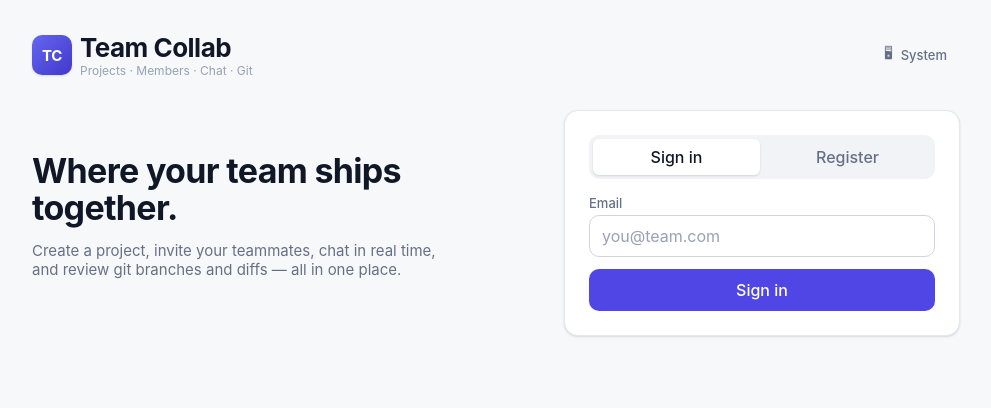
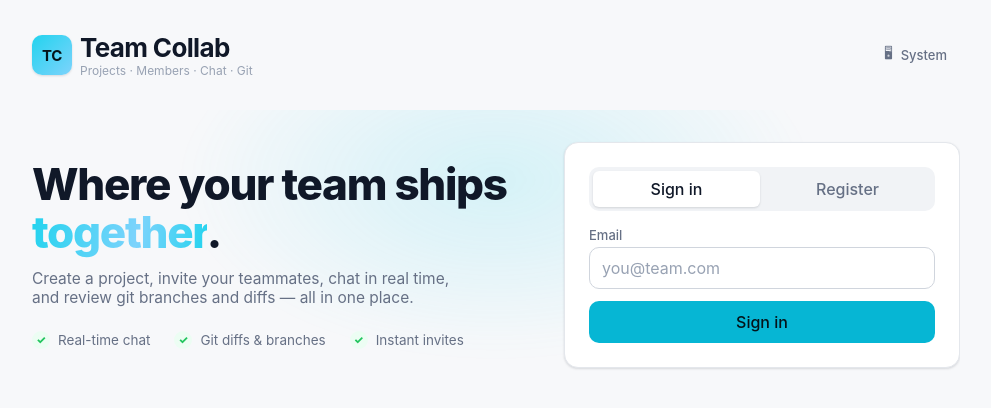
Before and after one commit to koushikmaji31/claude-remote-worker, a React (Vite) app in the folder frontend/: page / in a window 1280 px wide. Shown: the top 408 px of the page, without its empty margins (144-1135 px from the left). Built offline with nearby package versions, Linux system fonts and the light colour scheme.

Commit message:
Redesign landing hero in an agno.com-style dark/premium look
Flip design tokens to dark-first with a cyan brand accent and glow
effects on CTAs; add a gradient-accent hero headline and a
checkmark feature strip. Light theme remains available via the
existing theme toggle.

```diff
--- a/frontend/src/Landing.jsx
+++ b/frontend/src/Landing.jsx
@@ -152,7 +152,7 @@ export default function Landing() {
             <div className="faint">Projects · Members · Chat · Git</div>
           </div>
         </div>
-        <div className="row">
+        <div className="row" style={{ gap: 'var(--sp-5)' }}>
           <ThemeToggle />
           {authed && user && (
             <>
@@ -170,15 +170,25 @@ export default function Landing() {
       </header>
 
       {!authed && (
+        <div className="hero-wrap">
+          <div className="hero-glow" aria-hidden />
           <div className="hero">
             <div>
-            <h1 style={{ fontSize: 34, lineHeight: 1.1 }}>Where your team ships together.</h1>
-            <p className="muted" style={{ fontSize: 15, maxWidth: 420 }}>
+              <h1 className="hero-title">
+                Where your team ships <span className="text-gradient">together</span>.
+              </h1>
+              <p className="muted" style={{ fontSize: 15.5, maxWidth: 420, marginTop: 'var(--sp-3)' }}>
                 Create a project, invite your teammates, chat in real time, and review git branches
                 and diffs — all in one place.
               </p>
+              <div className="feature-strip">
+                <span className="feature-item"><span className="check">✓</span>Real-time chat</span>
+                <span className="feature-item"><span className="check">✓</span>Git diffs &amp; branches</span>
+                <span className="feature-item"><span className="check">✓</span>Instant invites</span>
+              </div>
             </div>
             <AuthForm onAuthed={() => setAuthed(true)} />
+          </div>
         </div>
       )}
 
--- a/frontend/src/styles.css
+++ b/frontend/src/styles.css
@@ -1,39 +1,39 @@
 /* ============================================================
    Team Collab Platform — Design System
-   Owner: agent-e (foundation). Everyone builds on these tokens.
-   Light + dark aware. Do not hardcode colors in components —
-   use the CSS variables below.
+   Owner: dynamic per-task claim (see docs/TEAM_NORMS.md). Everyone
+   builds on these tokens. Dark-forward, light available via toggle.
+   Do not hardcode colors in components — use the CSS variables below.
    ============================================================ */
 
 :root {
-  /* Brand */
-  --brand-500: #6366f1;
-  --brand-600: #4f46e5;
-  --brand-700: #4338ca;
-  --brand-soft: #eef2ff;
+  /* Brand — electric cyan, agno-style */
+  --brand-500: #22d3ee;
+  --brand-600: #06b6d4;
+  --brand-700: #0e7490;
+  --brand-soft: rgba(34, 211, 238, 0.12);
 
-  /* Neutral surfaces (light) */
-  --bg: #f7f8fa;
-  --bg-elevated: #ffffff;
-  --surface: #ffffff;
-  --surface-2: #f1f3f6;
-  --border: #e4e7ec;
-  --border-strong: #d0d5dd;
+  /* Neutral surfaces (dark, default) */
+  --bg: #08090b;
+  --bg-elevated: #131318;
+  --surface: #131318;
+  --surface-2: #1b1c22;
+  --border: #26272f;
+  --border-strong: #34363f;
 
   /* Text */
-  --text: #101828;
-  --text-muted: #667085;
-  --text-faint: #98a2b3;
-  --text-on-brand: #ffffff;
+  --text: #f5f6f7;
+  --text-muted: #a1a1aa;
+  --text-faint: #6b6c76;
+  --text-on-brand: #04141a;
 
   /* Semantic */
-  --success: #12b76a;
-  --success-soft: #ecfdf3;
-  --warning: #f79009;
-  --warning-soft: #fffaeb;
-  --danger: #f04438;
-  --danger-soft: #fef3f2;
-  --info: #2e90fa;
+  --success: #22c55e;
+  --success-soft: rgba(34, 197, 94, 0.12);
+  --warning: #f59e0b;
+  --warning-soft: rgba(245, 158, 11, 0.12);
+  --danger: #f43f5e;
+  --danger-soft: rgba(244, 63, 94, 0.12);
+  --info: #38bdf8;
 
   /* Radius */
   --r-sm: 6px;
@@ -43,9 +43,10 @@
   --r-pill: 999px;
 
   /* Shadow */
-  --shadow-sm: 0 1px 2px rgba(16, 24, 40, 0.06), 0 1px 3px rgba(16, 24, 40, 0.08);
-  --shadow-md: 0 4px 8px -2px rgba(16, 24, 40, 0.08), 0 2px 4px -2px rgba(16, 24, 40, 0.05);
-  --shadow-lg: 0 12px 24px -6px rgba(16, 24, 40, 0.12), 0 4px 8px -4px rgba(16, 24, 40, 0.06);
+  --shadow-sm: 0 1px 2px rgba(0, 0, 0, 0.4);
+  --shadow-md: 0 4px 12px rgba(0, 0, 0, 0.45);
+  --shadow-lg: 0 16px 32px rgba(0, 0, 0, 0.55);
+  --glow-brand: 0 0 0 1px rgba(34, 211, 238, 0.4), 0 0 24px rgba(34, 211, 238, 0.25);
 
   /* Spacing scale */
   --sp-1: 4px;
@@ -57,49 +58,71 @@
   --sp-8: 48px;
 
   /* Typography */
-  --font: -apple-system, BlinkMacSystemFont, 'Segoe UI', Roboto, Inter, sans-serif;
+  --font: 'Inter', -apple-system, BlinkMacSystemFont, 'Segoe UI', Roboto, sans-serif;
   --mono: 'SF Mono', ui-monospace, 'Cascadia Code', Menlo, monospace;
 
-  --ring: 0 0 0 3px rgba(99, 102, 241, 0.35);
+  --ring: 0 0 0 3px rgba(34, 211, 238, 0.35);
 }
 
-/* Follow OS setting unless the user forced a theme via [data-theme] */
-@media (prefers-color-scheme: dark) {
+/* Light palette — explicit opt-in via toggle, or OS preference when unset */
+@media (prefers-color-scheme: light) {
   :root:not([data-theme='light']):not([data-theme='dark']) {
-    --bg: #0b0d12;
-    --bg-elevated: #14171f;
-    --surface: #14171f;
-    --surface-2: #1c2029;
-    --border: #262b36;
-    --border-strong: #333a47;
-    --text: #f2f4f7;
-    --text-muted: #98a2b3;
-    --text-faint: #667085;
-    --brand-soft: #1e1b3a;
-    --success-soft: #052e1a;
-    --warning-soft: #2e1e05;
-    --danger-soft: #331512;
-    --shadow-sm: 0 1px 2px rgba(0, 0, 0, 0.4);
-    --shadow-md: 0 4px 12px rgba(0, 0, 0, 0.45);
-    --shadow-lg: 0 16px 32px rgba(0, 0, 0, 0.55);
+    --bg: #f7f8fa;
+    --bg-elevated: #ffffff;
+    --surface: #ffffff;
+    --surface-2: #f1f3f6;
+    --border: #e4e7ec;
+    --border-strong: #d0d5dd;
+    --text: #101828;
+    --text-muted: #667085;
+    --text-faint: #98a2b3;
+    --text-on-brand: #04141a;
+    --brand-soft: #eef2ff;
+    --success-soft: #ecfdf3;
+    --warning-soft: #fffaeb;
+    --danger-soft: #fef3f2;
+    --shadow-sm: 0 1px 2px rgba(16, 24, 40, 0.06), 0 1px 3px rgba(16, 24, 40, 0.08);
+    --shadow-md: 0 4px 8px -2px rgba(16, 24, 40, 0.08), 0 2px 4px -2px rgba(16, 24, 40, 0.05);
+    --shadow-lg: 0 12px 24px -6px rgba(16, 24, 40, 0.12), 0 4px 8px -4px rgba(16, 24, 40, 0.06);
   }
 }
 
-/* Explicit dark override (theme toggle) */
+/* Explicit light override (theme toggle) */
+:root[data-theme='light'] {
+  --bg: #f7f8fa;
+  --bg-elevated: #ffffff;
+  --surface: #ffffff;
+  --surface-2: #f1f3f6;
+  --border: #e4e7ec;
+  --border-strong: #d0d5dd;
+  --text: #101828;
+  --text-muted: #667085;
+  --text-faint: #98a2b3;
+  --text-on-brand: #04141a;
+  --brand-soft: #eef2ff;
+  --success-soft: #ecfdf3;
+  --warning-soft: #fffaeb;
+  --danger-soft: #fef3f2;
+  --shadow-sm: 0 1px 2px rgba(16, 24, 40, 0.06), 0 1px 3px rgba(16, 24, 40, 0.08);
+  --shadow-md: 0 4px 8px -2px rgba(16, 24, 40, 0.08), 0 2px 4px -2px rgba(16, 24, 40, 0.05);
+  --shadow-lg: 0 12px 24px -6px rgba(16, 24, 40, 0.12), 0 4px 8px -4px rgba(16, 24, 40, 0.06);
+}
+
+/* Explicit dark override (theme toggle) — same as :root default */
 :root[data-theme='dark'] {
-  --bg: #0b0d12;
-  --bg-elevated: #14171f;
-  --surface: #14171f;
-  --surface-2: #1c2029;
-  --border: #262b36;
-  --border-strong: #333a47;
-  --text: #f2f4f7;
-  --text-muted: #98a2b3;
-  --text-faint: #667085;
-  --brand-soft: #1e1b3a;
-  --success-soft: #052e1a;
-  --warning-soft: #2e1e05;
-  --danger-soft: #331512;
+  --bg: #08090b;
+  --bg-elevated: #131318;
+  --surface: #131318;
+  --surface-2: #1b1c22;
+  --border: #26272f;
+  --border-strong: #34363f;
+  --text: #f5f6f7;
+  --text-muted: #a1a1aa;
+  --text-faint: #6b6c76;
+  --brand-soft: rgba(34, 211, 238, 0.12);
+  --success-soft: rgba(34, 197, 94, 0.12);
+  --warning-soft: rgba(245, 158, 11, 0.12);
+  --danger-soft: rgba(244, 63, 94, 0.12);
   --shadow-sm: 0 1px 2px rgba(0, 0, 0, 0.4);
   --shadow-md: 0 4px 12px rgba(0, 0, 0, 0.45);
   --shadow-lg: 0 16px 32px rgba(0, 0, 0, 0.55);
@@ -129,10 +152,14 @@ body {
 .grow { flex: 1; }
 
 /* ---------- Typography ---------- */
-h1 { font-size: 26px; font-weight: 700; letter-spacing: -0.02em; margin: 0; }
+h1 { font-size: 26px; font-weight: 750; letter-spacing: -0.025em; margin: 0; }
 h2 { font-size: 16px; font-weight: 650; margin: 0 0 var(--sp-3); letter-spacing: -0.01em; }
 .muted { color: var(--text-muted); font-size: 13px; }
 .faint { color: var(--text-faint); font-size: 12px; }
+.text-gradient {
+  background: linear-gradient(100deg, var(--brand-500), #7dd3fc 60%, var(--brand-500));
+  -webkit-background-clip: text; background-clip: text; color: transparent;
+}
 
 /* ---------- Card ---------- */
 .card {
@@ -184,7 +211,7 @@ textarea { resize: vertical; min-height: 72px; }
   transition: background 0.15s, transform 0.05s, box-shadow 0.15s, border-color 0.15s;
   white-space: nowrap;
 }
-.btn:hover { background: var(--brand-700); }
+.btn:hover { background: var(--brand-500); box-shadow: var(--glow-brand); }
 .btn:active { transform: translateY(1px); }
 .btn:focus-visible { outline: none; box-shadow: var(--ring); }
 .btn:disabled { opacity: 0.55; cursor: not-allowed; }
@@ -291,19 +318,45 @@ hr { border: none; border-top: 1px solid var(--border); margin: var(--sp-4) 0; }
 .git-diff .del { color: var(--danger); background: var(--danger-soft); display: block; }
 .git-diff .hunk { color: var(--info); display: block; }
 
-/* ---------- Landing / Auth (owner: agent-e) ---------- */
+/* ---------- Landing / Auth ---------- */
 .brand-mark {
   width: 40px; height: 40px; border-radius: var(--r-md);
   display: inline-flex; align-items: center; justify-content: center;
-  font-weight: 750; color: #fff; font-size: 15px; letter-spacing: -0.02em;
-  background: linear-gradient(135deg, var(--brand-500), var(--brand-700));
+  font-weight: 750; color: #04141a; font-size: 15px; letter-spacing: -0.02em;
+  background: linear-gradient(135deg, var(--brand-500), #7dd3fc);
   box-shadow: var(--shadow-sm);
 }
+.nav-links { display: flex; gap: var(--sp-5); align-items: center; }
+.nav-links a { color: var(--text-muted); font-size: 14px; font-weight: 550; }
+.nav-links a:hover { color: var(--text); text-decoration: none; }
+
+.hero-wrap { position: relative; overflow: hidden; }
+.hero-glow {
+  position: absolute; top: -180px; left: 50%; transform: translateX(-50%);
+  width: 900px; height: 500px; pointer-events: none; z-index: 0;
+  background: radial-gradient(closest-side, rgba(34, 211, 238, 0.16), transparent 70%);
+  filter: blur(10px);
+}
 .hero {
+  position: relative; z-index: 1;
   display: grid; grid-template-columns: 1.1fr 0.9fr; gap: var(--sp-8);
   align-items: center; margin: var(--sp-6) 0 var(--sp-8);
 }
 @media (max-width: 720px) { .hero { grid-template-columns: 1fr; gap: var(--sp-5); } }
+.hero-title { font-size: 44px; line-height: 1.08; font-weight: 780; letter-spacing: -0.03em; margin: 0; }
+@media (max-width: 720px) { .hero-title { font-size: 32px; } }
+
+.feature-strip {
+  display: flex; flex-wrap: wrap; gap: var(--sp-5);
+  margin-top: var(--sp-5);
+}
+.feature-item { display: flex; align-items: center; gap: var(--sp-2); font-size: 13.5px; color: var(--text-muted); }
+.feature-item .check {
+  display: inline-flex; align-items: center; justify-content: center;
+  width: 18px; height: 18px; border-radius: 50%;
+  background: var(--success-soft); color: var(--success);
+  font-size: 11px; font-weight: 800; flex-shrink: 0;
+}
 .auth-card { margin-bottom: 0; }
 .auth-tabs {
   display: flex; gap: var(--sp-1); padding: 4px;
```
Lines whose indentation alone changed are shown as unchanged.
